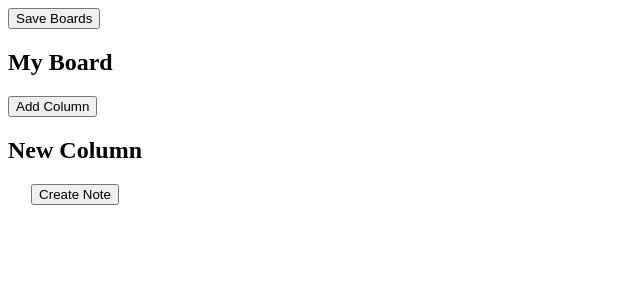
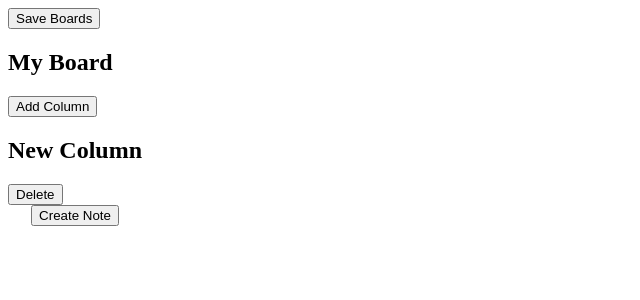
Before and after one commit to stickmanbob/Delegando, a React (Create React App) app: page / in a window 1280 px wide. Both pictures are taken after a click on the button "Add Column". Shown: the top 300 px of the page, without its empty margins (0-640 px from the left). Built offline with nearby package versions, Linux system fonts and the light colour scheme.

Commit message:
Allow deletion of columns

```diff
--- a/src/actions/column_actions.js
+++ b/src/actions/column_actions.js
@@ -26,3 +26,11 @@ export const updateColumn = (column) => {
 		}
 	}
 }
+
+export const deleteColumn = (columnId,boardId) => {
+	return {
+		type: REMOVE_COLUMN,
+		columnId: columnId,
+		boardId: boardId
+	}
+}
--- a/src/components/board.jsx
+++ b/src/components/board.jsx
@@ -12,7 +12,7 @@ class Board extends React.Component {
 
   renderColumns(columns) {
     return columns.map((col, idx) => {
-      return <Column title={col.title} key={idx} id={col.id} />;
+      return <Column boardId={this.props.board.id} title={col.title} key={idx} id={col.id} />;
     });
   }
 
--- a/src/components/column.jsx
+++ b/src/components/column.jsx
@@ -5,6 +5,7 @@ import Note from "./note";
 import CreateNoteContainer from "./create_note_container";
 import { createNote, removeNote } from "../actions/note_actions";
 import EditColumnForm from "./edit_column_form";
+import { deleteColumn } from "../actions/column_actions";
 
 class Column extends React.Component {
   constructor(props) {
@@ -16,7 +17,8 @@ class Column extends React.Component {
     this.showEdit = this.showEdit.bind(this);
     this.hideEdit = this.hideEdit.bind(this);
     this.renderNotes = this.renderNotes.bind(this);
-    this.selectTitle = this.selectTitle.bind(this);
+		this.selectTitle = this.selectTitle.bind(this);
+		this.deleteSelf = this.deleteSelf.bind(this);
   }
 
   showEdit(e) {
@@ -48,7 +50,12 @@ class Column extends React.Component {
     } else {
       return <h2 onClick={this.showEdit}>{this.props.title}</h2>;
     }
-  }
+	}
+
+	deleteSelf(e){
+		e.preventDefault();
+		this.props.deleteColumn(this.props.column.id, this.props.boardId);
+	}
 
   render() {
     const { column } = this.props;
@@ -58,7 +65,7 @@ class Column extends React.Component {
     return (
       <div>
         {title}
-
+				<button onClick = {this.deleteSelf}>Delete</button>
         <CreateNoteContainer colId={column.id} />
 
         <ul>{this.renderNotes()}</ul>
@@ -70,13 +77,14 @@ class Column extends React.Component {
 const mapStateToProps = (state, ownProps) => {
   return {
     notes: Object.values(state.entities.notes),
-    column: state.entities.columns[ownProps.id],
+		column: state.entities.columns[ownProps.id],
   };
 };
 
 const mapDispatchToProps = (dispatch) => ({
   removeNote: (note) => dispatch(removeNote(note)),
-  createNote: (note) => dispatch(createNote(note)),
+	createNote: (note) => dispatch(createNote(note)),
+	deleteColumn: (columnId, boardId) => dispatch(deleteColumn(columnId,boardId)),
 });
 
 export default connect(mapStateToProps, mapDispatchToProps)(Column);
--- a/src/reducers/board_reducer.js
+++ b/src/reducers/board_reducer.js
@@ -1,19 +1,28 @@
-import { CREATE_COLUMN } from "../actions/column_actions";
+import { CREATE_COLUMN, REMOVE_COLUMN } from "../actions/column_actions";
 
 export default function boardReducer(state = {}, action) {
 
     Object.freeze(state);
 
-
+		let board;
+		let newBoard;
     switch (action.type) {
 
 			case CREATE_COLUMN:
-				const board = state[action.board.id];
-				let newBoard = Object.assign({},board,action.board);
+				board = state[action.board.id];
+				newBoard = Object.assign({},board,action.board);
 
 				return Object.assign({},state,{[action.board.id]: newBoard});
 
-        default:
+			case REMOVE_COLUMN:
+				board = state[action.boardId];
+				let columnIds = Array.from(board.columns);
+				let idx = columnIds.indexOf(action.columnId);
+				columnIds.splice(idx,1);
+				newBoard = Object.assign({},board,{columns: columnIds});
+				return Object.assign({},state,{[newBoard.id]:newBoard})
+
+      default:
             return state;
     }
 }
--- a/src/reducers/columns_reducer.js
+++ b/src/reducers/columns_reducer.js
@@ -26,7 +26,13 @@ export default function columnsReducer(state = {}, action) {
       ); //Increment the next availible id by 1
 
     case UPDATE_COLUMN:
-      return Object.assign({}, state, { [action.column.id]: action.column });
+			return Object.assign({}, state, { [action.column.id]: action.column });
+
+		case REMOVE_COLUMN:
+			let newState = Object.assign({},state);
+			delete newState[action.columnId]
+			return newState;
+
     default:
       return state;
   }
```
